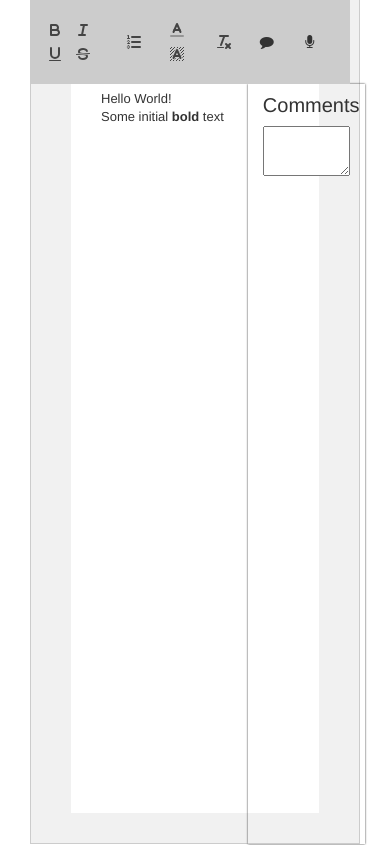
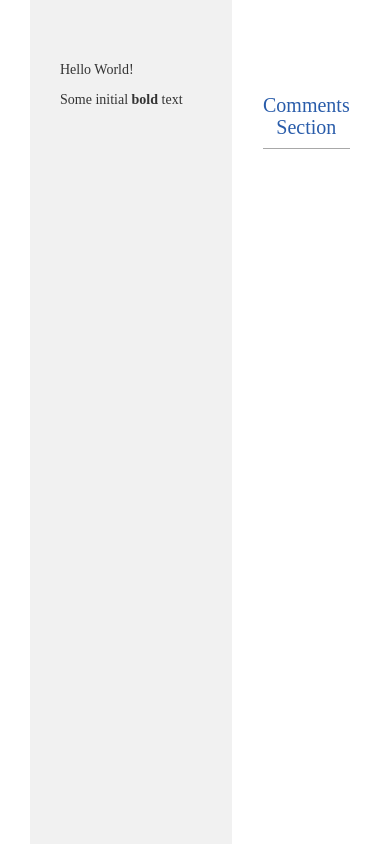
Before and after one commit to KH178/Quill-Editor, a PHP site: page / in a window 390 px wide. Run offline with PHP 8.4, Linux system fonts and the light colour scheme; some libraries are stand-ins or nearby versions.

Commit message:
git merge with local files

```diff
--- a/css/main.css
+++ b/css/main.css
@@ -1,3 +1,7 @@
+*{
+    font-family: Merriweather;
+}
+
 audio{
     width:100%;
 }
@@ -5,6 +9,26 @@
 .comment, .reply {
     border-left: 1px solid #e0dada;
 }
+
+.col-sm-8{
+    width:64.3333%;
+}
+
+#comments-container{
+    margin-top:60px;
+}
+
+.ql-snow.ql-toolbar button, .ql-snow .ql-toolbar button {
+    height: 30px;
+    padding: 5px 0px;
+    width: 40px;
+    font-size: 20px;
+}
+
+.ql-toolbar.ql-snow .ql-formats {
+    border-right: 1px solid#a8a8a8;
+}
+
 
 .editor-right{
     position:fixed;
@@ -16,26 +40,80 @@
 .editor-right span h5{
     text-align:center;
     font-size:20px;
+    border-bottom: 1px solid #a8a8a8;
+    padding-bottom:10px;
+    color:#295caa;
 }
 .editor-right .comment-editor{
     height:90vh;
     /* border:1px solid black; */
-    box-shadow: 0 0 2px 0px;
+    /* box-shadow: 0 0 2px 0px; */
     overflow-y: scroll;
 }
 
 .editor-right .comment-editor .comment_text textarea{
     width:100%;
-    height:50px;
+    box-shadow: 0 0 10px 1px rgba(178, 225, 197, 0.75);
+    border: 1px solid #2e9557;
+    background-color: #ffffff;
+    border-radius: 5px;
+    display: none;
 }
 
 .comment_text{
+    position: relative;
     margin-bottom:16px;
 }
+
 .comment_text i{
     float:right;
     right:0;
     display: none;
+    font-size:22px;
+}
+
+.commentTextArea{
+    position: relative;
+}
+
+.commentTextArea .textIcon{
+    position: absolute;
+    top:5px;
+    left:8px;
+}
+
+.commentTextArea textarea{
+    top:0;
+    left:0;
+    padding:5px 5px 5px 33px;
+}
+
+.postComment{
+    position: absolute;
+    right:5%;
+    display: none;
+}
+
+.textComment{
+    color:#ffffff;
+    font-family: Merriweather;
+    font-size: 14px;
+    text-transform: uppercase;
+    box-shadow: 0 2px 4px 1px rgba(170, 170, 170, 0.75), inset 0 0 5px rgba(0, 88, 35, 0.75);
+    background-color: #2e9557;
+    padding: 5px 20px;
+    border-radius: 5px;
+    cursor: pointer;
+}
+
+.cancelComment{
+    margin-right:10px;
+    color: #a09a9a;
+    font-family: Merriweather;
+    font-size: 14px;
+    text-transform: uppercase;
+    cursor: pointer;
+}
 }
 
 .editor-right .audio-editor{
@@ -56,11 +134,12 @@
     position: fixed;
     width: 82%;
     height: 10%;
-    padding:10px;
+    padding:5px 40px;
     display: flex;
     align-items: center;
-    background-color:#ccc;
     z-index: 999;
+    box-shadow: 0 2px 6px rgba(182, 182, 182, 0.75);
+    background-color: #ffffff;
 }
 
 .editor-continer{
@@ -74,7 +153,7 @@
     /* border: 1px solid black; */
     background-color:#f1f1f1;
     height: 100vh;
-    padding: 60px 40px 30px;
+    padding: 60px 30px 0px;
     /* margin-top:50px; */
 }
 
@@ -92,6 +171,7 @@
 .ql-editor{
     padding:30px;
     background-color: white;
+    font-size:16px;
 }
 
 /* Comment link */
@@ -153,90 +233,11 @@
 }
 
 
-/* Recorder */
 
 
-.vertical-alignment-helper {
-    display:table;
-    height: 100%;
-    width: 100%;
-    pointer-events:none;
-}
-.vertical-align-center {
-    /* To center vertically */
-    display: table-cell;
-    vertical-align: middle;
-    pointer-events:none;
-}
-.modal-content {
-    /* Bootstrap sets the size of the modal in the modal-dialog class, we need to inherit it */
-    width:inherit;
- max-width:inherit; /* For Bootstrap 4 - to avoid the modal window stretching full width */
-    height:inherit;
-    /* To center horizontally */
-    margin: 0 auto;
-    pointer-events:all;
-}
 
-.recorder-div{
-    max-width: 300px;
-    height: 250px;
-    position: relative;
-    text-align: center;
-    padding: 5px 0;
-}
 
-.recorder-div p{
-    padding-top: 5px;
-    color: #c53e46;
-    font-family: Merriweather;
-    font-size: 18px;
-}
-.recorder-div .sub,
-.recorder-div .sub1
-{
-    font-family: Merriweather;
-    font-size: 20px;
-    width: 90%;
-    margin: 0 auto;
-    line-height: 20px;
-    color: #575757;
-}
-.recorder-div .sub1{
-    font-size: 25px;
-    display: none;
-    height: 45px;
-}
-.recorder-record-btn,
-.recorder-stop-record-btn{
-    width: 90%;
-    position: absolute;
-    bottom: 20px;
-    left: 50%;
-    transform: translateX(-50%);
-    border-radius: 20px;
-}
-.recorder-record-btn input, .recorder-record-btn input:hover, .recorder-record-btn input:active, .recorder-record-btn input:visited,
-.recorder-stop-record-btn input, .recorder-stop-record-btn input:hover, .recorder-stop-record-btn input:active, .recorder-stop-record-btn input:visited {
-    width: 100%;
-    border-radius: 20px;
-    background-color: #c53e46 !important;
-}
 
-.recorder-stop-record-btn{
-    display: none;
-}
-.modal-close-btn{
-    position: absolute;
-    right: 5px;
-    top: 2px;
-    cursor: pointer;
-}
-
-.timer-div{
-    font-size: 40px;
-    margin: 18px;
-}
 /* @media screen and (max-width:600px){
 	.link-text{
 		font-size:1.1em;
--- a/index.php
+++ b/index.php
@@ -21,7 +21,8 @@
 		<div class="container">
 
 			<!-- end comment button -->
-			<div class="col-sm-7">
+			<div class="col-sm-8">
+        <span class="ql-formats" id="comment_part"></span>
 				<!-- Create the editor container -->
 				<div id="editor">
 					<p>Hello World!</p>
@@ -29,16 +30,21 @@
 					<p><br></p>
 				</div>
 			</div>
-			<div class="col-sm-5">
+			<div class="col-sm-4">
 				<div class="row editor-right">
 					<div class="col-sm-12 comment-editor">
-							<span><h5>Comments</h5></span>
+							<span><h5>Comments Section</h5></span>
 							<span class="" id="error"></span>
 							<div class="comment_text" id="" style="">
-								<textarea id="comment_text" class="" readonly></textarea>
-								<i class="fa fa-check" id="check"></i>
-								<i class="fa fa-close"></i>
-							</div>
+                  <div class="commentTextArea">
+                    <textarea id="comment_text" placeHolder="Write Comment" readonly></textarea>
+                    <span class="textIcon"><i class="fa fa-edit"></i></span>
+                  </div>
+              </div>
+              <div class="postComment">
+                  <span class="cancelComment">Cancel</span>
+                  <span class="textComment" id="check">Post</span>
+              </div>
 							<div>
 								<ul class="list-group" id="comments-container">
 								</ul>
@@ -63,29 +69,15 @@
 		</div>
 
     <div id="myModal" class="modal fade" role="dialog">
-      <div class="vertical-alignment-helper">
-        <div class="modal-dialog vertical-align-center" role="document">
-         <!-- Modal content-->
-          <div class="modal-content recorder-div">
-            <p class="title">Recoder</p>
-            <p class="sub">Click Record to start recording your comment.</p>
-            <p class="sub1">0 Recording...</p>
-            <div class="timer-div">
-            <!-- <span id="hour">00</span> : -->
-            <span class="min">00</span> :
-            <span class="sec">00</span> :
-            <span class="milisec">00</span>
-            </div>
-            <div class="recorder-record-btn">
-              <input onclick="startRecording()" type="button" class="btn btn-primary" value="Record" />
-            </div>
-            <div class="recorder-stop-record-btn">
-              <input type="button" class="btn btn-primary" value="Stop" data-dismiss="modal">
-            </div>
-              <!-- <input onclick="stopRecording()" type="button" class="btn btn-primary" data-dismiss="modal" value="Stop" /> -->
-              <div class="modal-close-btn" data-dismiss="modal" onclick="stopRecording()">X</div>
-          </div>
+      <div class="modal-dialog">
+
+        <!-- Modal content-->
+        <div class="modal-content">
+          <input onclick="startRecording()" type="button" class="btn btn-primary" value="Record" />
+					<input onclick="stopRecording()" type="button" class="btn btn-primary" data-dismiss="modal" value="Stop" />
+          <!-- <input type="hidden" class="btn btn-default" data-dismiss="modal" value="close"> -->
         </div>
+
       </div>
     </div>
 
@@ -99,76 +91,6 @@
 	<script type="text/javascript" src="js/comment.js"></script>
 	<script>
 
-    var x;
-    var startstop = 0;
-		var milisec = 0;
-    var sec = 0;
-    var min = 0;
-    var hour = 0;
-
-    // function startStop() { /* Toggle StartStop */
-    //   startstop = startstop + 1;
-    //   if (startstop === 1) {
-    //     start();
-    //     document.getElementById("start").innerHTML = "Stop";
-    //   } else if (startstop === 2) {
-    //     document.getElementById("start").innerHTML = "Start";
-    //     startstop = 0;
-    //     stop();
-    //   }
-    // }
-
-    function start(id) {
-      x = setInterval(()=>timer(id), 10);
-    } /* Start */
-
-    function stop(id) {
-      clearInterval(x);
-      milisec = 0;
-      sec = 0;
-      min = 0;
-      hour = 0;
-      timer(id)
-    } /* Stop */
-
-    function timer(id) {
-  /* Main Timer */
-      miliSecOut = checkTime(milisec);
-      secOut = checkTime(sec);
-      minOut = checkTime(min);
-      // hourOut = checkTime(hour);
-
-      milisec = ++milisec;
-      if (milisec === 100) {
-        milisec = 0;
-        sec = ++sec;
-      }
-      if (sec == 60) {
-        min = ++min;
-        sec = 0;
-      }
-      if (min == 60) {
-        min = 0;
-        hour = ++hour;
-      }
-
-      $(`#${id}`).find(".milisec").html(miliSecOut);
-      $(`#${id}`).find(".sec").html(secOut);
-      $(`#${id}`).find(".min").html(minOut);
-      // document.getElementById("hour").innerHTML = hourOut;
-
-  }
-
-  function checkTime(i) {
-  if (i < 10) {
-    i = "0" + i;
-  }
-  return i;
-}
-
-$('#myModal').on('hidden.bs.modal', function () {
-  stopRecording();
-});
 	// Recorder
 var onFail = function(e) {
   console.log('Rejected!', e);
@@ -185,13 +107,7 @@
 var recorder;
 var audio = document.querySelector('audio');
 
-// let timer = 0;
-let intervalTimer;
 function startRecording() {
-  let id = $(event.target).closest('.modal').attr('id');
-  $(event.target).closest('.modal');
-  console.log($(event.target).closest('.modal').attr('id'));
-  start($(event.target).closest('.modal').attr('id'));
   if (window.selection_range.length > 0) {
     if (navigator.getUserMedia) {
       navigator.getUserMedia({audio: true}, onSuccess, onFail);
@@ -199,10 +115,6 @@
       console.log('navigator.getUserMedia not present');
     }
   }
-  $(`#${id}`).find('.recorder-stop-record-btn').css('display','block');
-  $(`#${id}`).find('.sub1').css('display','block');
-  $(`#${id}`).find('.sub').css('display','none');
-  $(`#${id}`).find('.recorder-record-btn').css('display','none');
 }
 
 function stopRecording() {
@@ -242,7 +154,6 @@
       // $('#audio_'+data_index).prop('src', audio_src);
     }
   });
-  }
 }
 
 function startReRecording(recordId) {
@@ -324,10 +235,10 @@
     // [{ header: [1, 2, 3, 4, 5, 6, false] }],
 
     [{ color: [] }, { background: [] }], // dropdown with defaults from theme
-    // [{ font: [] }],
+    // [{ size: ["16px","18px","20px","22px","24px","30px","36px","40px","48px"] }],
     // [{ align: [] }],
 
-    ["clean"] // remove formatting button
+    // ["clean"] // remove formatting button
   ];
   var quill = new Quill('#editor', {
   modules: {
```
Also changed, not shown: js/comment.js (+9 -29 lines), js/recorder.js (indentation only).
